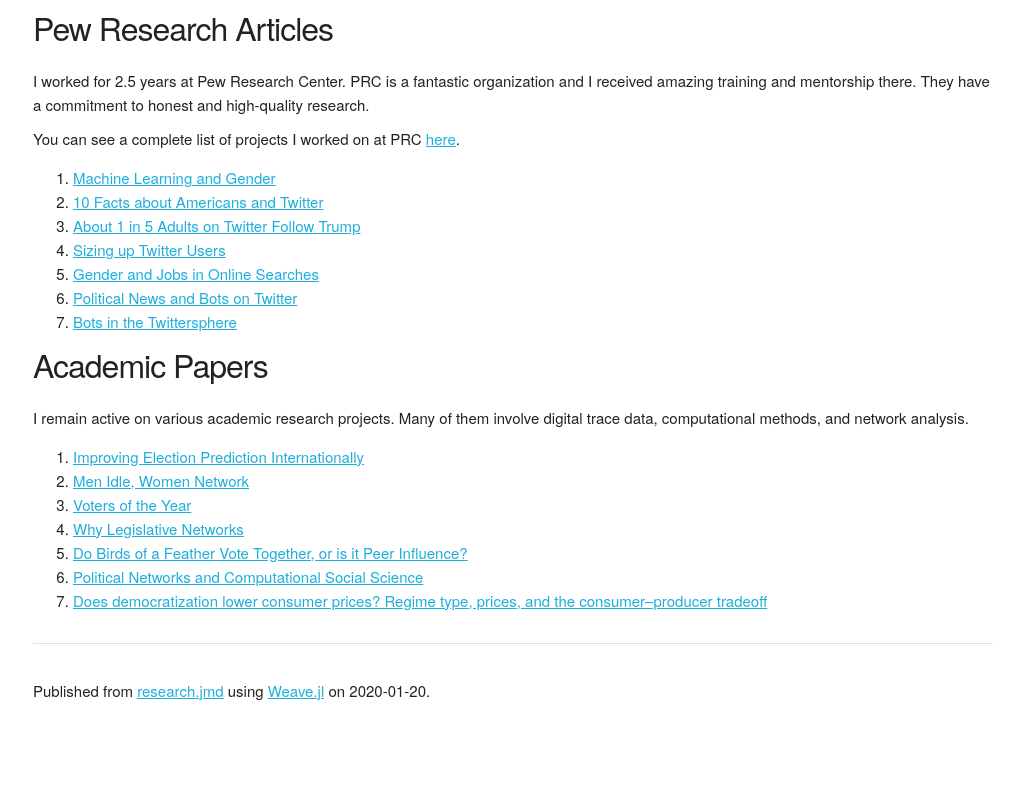
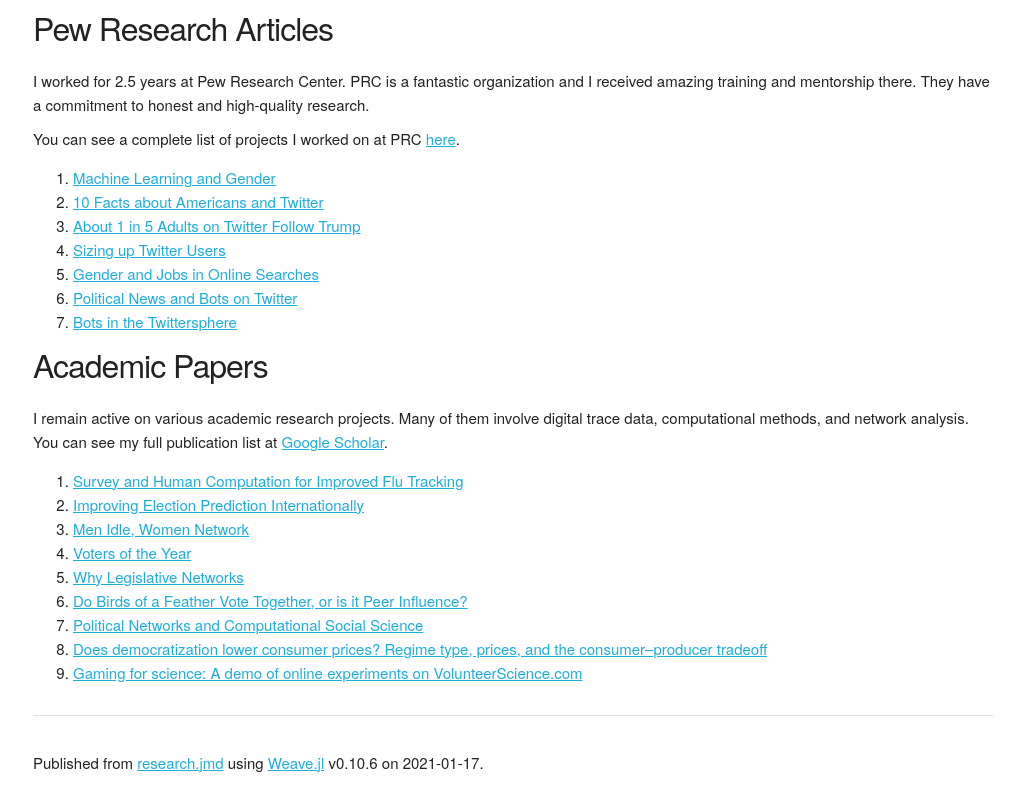
Before and after one commit to stefanjwojcik/Website, a plain HTML site: page research.html in a window 1280 px wide. Shown: the part 906-1691 px from the top of the page, without its empty margins (127-1147 px from the left). Before the commit the page ends 1619 px from the top, so only its background shows below. Drawn offline with nearby package versions, Linux system fonts and the light colour scheme; some packages are replaced by stand-ins of ours.

Commit message:
updating cv and research for 2021

```diff
--- a/research.html
+++ b/research.html
@@ -631,7 +631,7 @@
 pre,
 samp {
   font-family: Menlo, Monaco, Consolas, "Courier New", monospace;
-  font-size: 13px;
+  font-size: 0.9em;
 }
 
 
@@ -646,15 +646,12 @@
 div.title {text-align: center;}
 
   </style>
+</HEAD>
 
-
-
-</HEAD>
 <BODY>
   <div class ="container">
     <div class = "row">
       <div class = "col-md-12 twelve columns">
-
         <div class="title">
           <h1 class="title">Research</h1>
           <h5>Stefan Wojcik</h5>
@@ -685,8 +682,10 @@
 </li>
 </ol>
 <h3>Academic Papers</h3>
-<p>I remain active on various academic research projects. Many of them involve digital trace data, computational methods, and network analysis. </p>
+<p>I remain active on various academic research projects. Many of them involve digital trace data, computational methods, and network analysis. You can see my full publication list at <a href="https://scholar.google.com/">Google Scholar</a>.</p>
 <ol>
+<li><p><a href="https://www.nature.com/articles/s41467-020-20206-z">Survey and Human Computation for Improved Flu Tracking</a></p>
+</li>
 <li><p><a href="https://www.davidlazer.com/sites/default/files/publications/KennedyWojcikLazer2017.pdf">Improving Election Prediction Internationally</a></p>
 </li>
 <li><p><a href="https://onlinelibrary.wiley.com/doi/abs/10.1111/lsq.12169">Men Idle, Women Network</a></p>
@@ -701,20 +700,21 @@
 </li>
 <li><p><a href="https://www.colorado.edu/faculty/baker/sites/default/files/attached-files/baker_and_wojcik_ipsr_website.pdf">Does democratization lower consumer prices? Regime type, prices, and the consumer–producer tradeoff</a></p>
 </li>
+<li><p><a href="https://dl.acm.org/doi/abs/10.1145/2818052.2874332">Gaming for science: A demo of online experiments on VolunteerScience.com</a></p>
+</li>
 </ol>
 
 
-
         <HR/>
-          <div class="footer"><p>
-          Published from <a href="research.jmd">research.jmd</a> using
-          <a href="http://github.com/mpastell/Weave.jl">Weave.jl</a>
-           on 2020-01-20.
-          <p></div>
-
-
+        <div class="footer">
+          <p>
+            Published from <a href="research.jmd">research.jmd</a>
+            using <a href="http://github.com/JunoLab/Weave.jl">Weave.jl</a> v0.10.6 on 2021-01-17.
+          </p>
+        </div>
       </div>
     </div>
   </div>
 </BODY>
+
 </HTML>
```
Also changed, not shown: contact.html (+10 -14 lines), 4 other files. Lines whose indentation alone changed are shown as unchanged.
